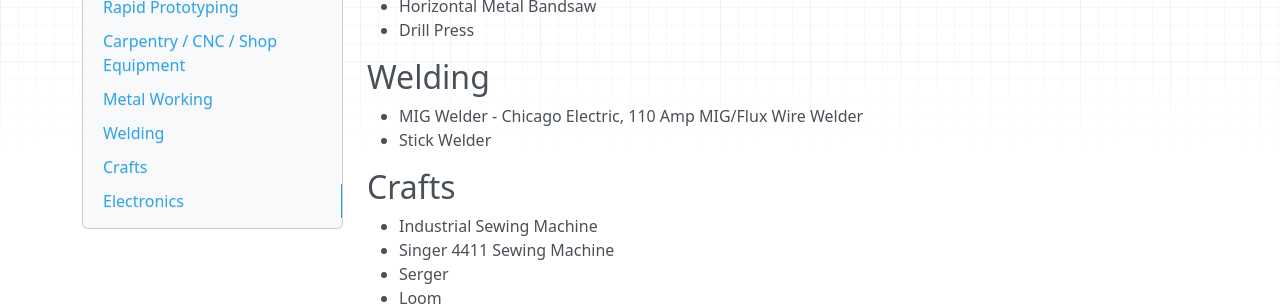
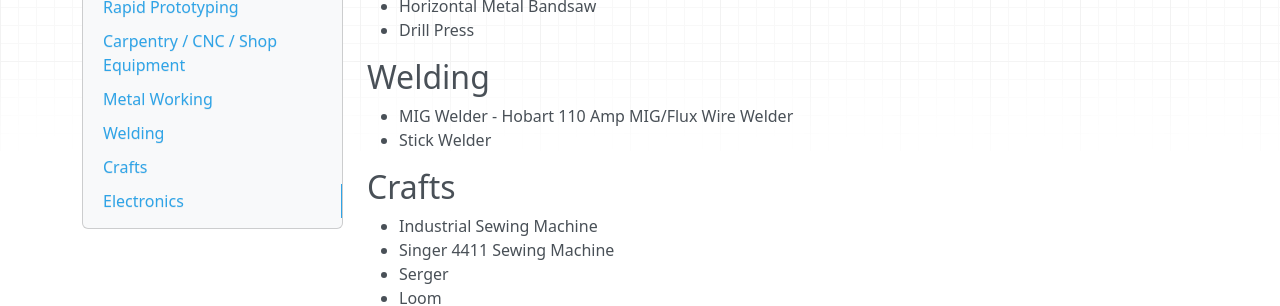
Before and after one commit to synshop/rtfm, an MkDocs documentation site: the page built from docs/users/SYN Shop Tool List.md, in a window 1280 px wide and 900 px high, scrolled down 1397 px. Shown: the part 155-461 px from the top of the window. Built offline with MkDocs 1.6.1, drawn with Linux system fonts in a browser that asks for light colours; nearby versions of some CDN libraries.

Commit message:
fix welder listing on toolshop

```diff
--- a/docs/users/SYN Shop Tool List.md
+++ b/docs/users/SYN Shop Tool List.md
@@ -65,7 +65,7 @@ try to stock equipment that most people don't have access to at home, and are wo
 
 ## Welding
 
-* MIG Welder - Chicago Electric, 110 Amp MIG/Flux Wire Welder
+* MIG Welder - Hobart 110 Amp MIG/Flux Wire Welder
 * Stick Welder
 
 ## Crafts
```
